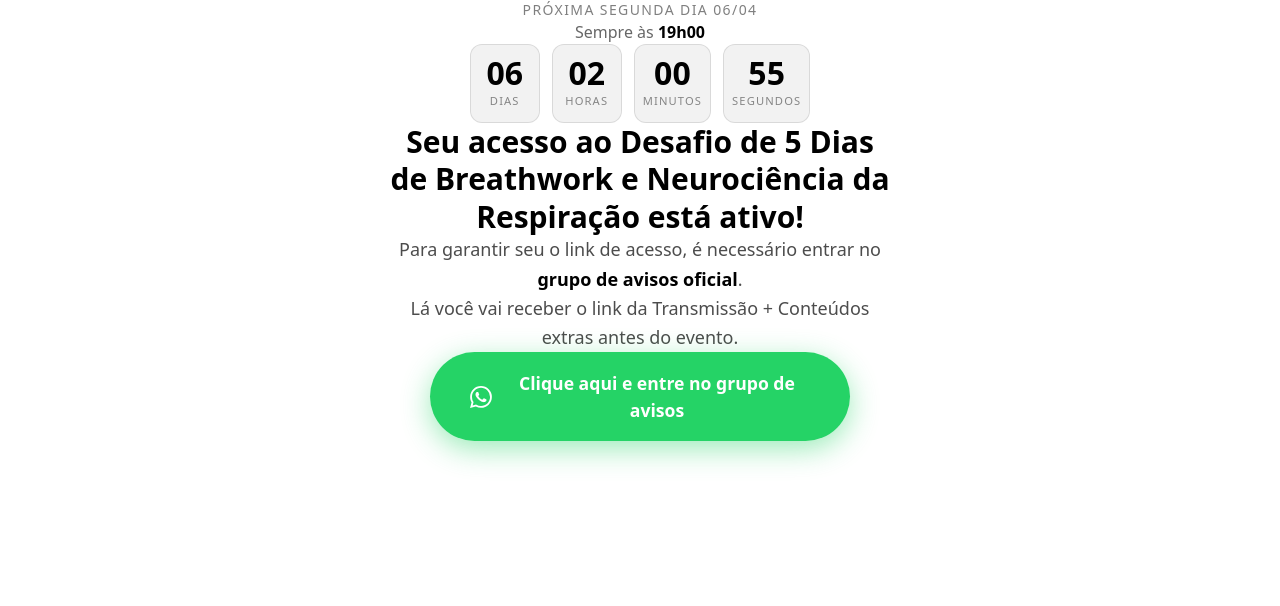
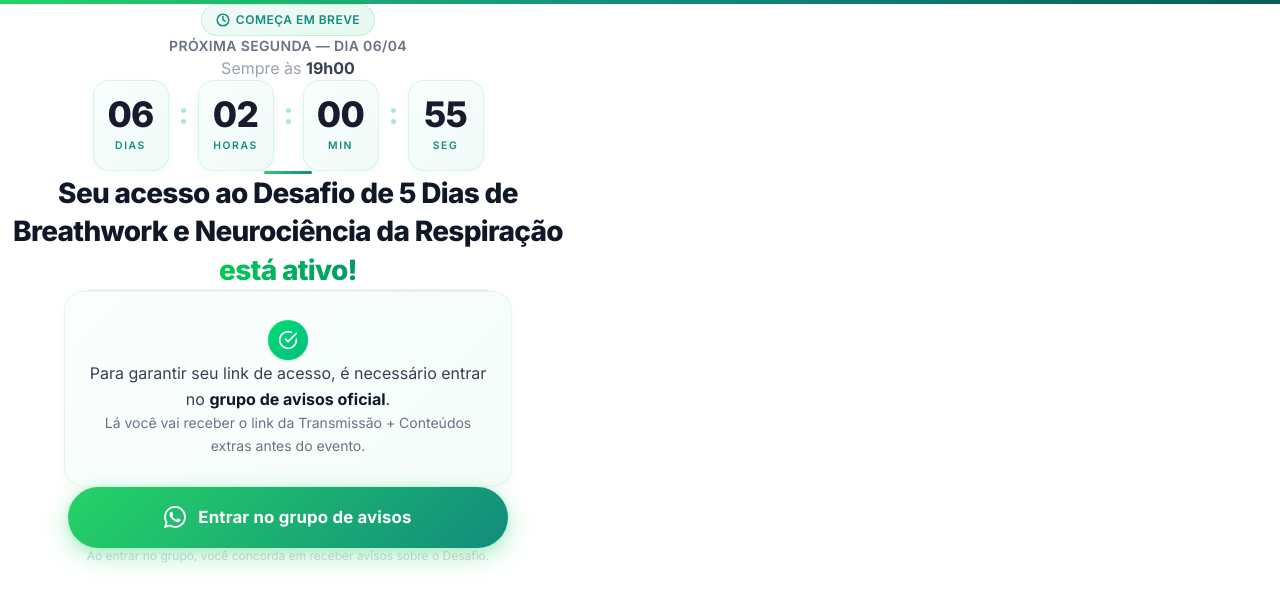
Before and after one commit to felipelmarx/pagina-de-obrigado-desqualificado, a Next.js app: page / in a window 1280 px wide. Shown: the top 606 px of the page. Built offline with nearby package versions, Linux system fonts and the light colour scheme.

Commit message:
redesign: pagina premium - Inter font, gradientes verdes, countdown sofisticado, info card, badge, VSL wrapper com sombra, botao com shimmer

```diff
--- a/app/components/Countdown.tsx
+++ b/app/components/Countdown.tsx
@@ -2,25 +2,9 @@
 
 import { useEffect, useState } from "react";
 
-function getNextTarget(): Date {
-  const now = new Date();
-  const target = new Date(now);
-
-  // Próxima segunda-feira às 19h (horário de Brasília)
-  const dayOfWeek = now.getDay();
-  let daysUntilMonday = (1 - dayOfWeek + 7) % 7;
-  if (daysUntilMonday === 0) {
-    // Se hoje é segunda, verifica se já passou das 19h
-    const brazilHour = now.getUTCHours() - 3;
-    if (brazilHour >= 19) {
-      daysUntilMonday = 7;
-    }
-  }
-
-  target.setDate(now.getDate() + daysUntilMonday);
-  target.setUTCHours(22, 0, 0, 0); // 19h BRT = 22h UTC
-
-  return target;
+function getTarget(): Date {
+  // 06/04/2026 às 19h BRT (22h UTC)
+  return new Date(Date.UTC(2026, 3, 6, 22, 0, 0));
 }
 
 export default function Countdown() {
@@ -30,51 +14,74 @@ export default function Countdown() {
     minutes: 0,
     seconds: 0,
   });
+  const [mounted, setMounted] = useState(false);
 
   useEffect(() => {
-    const target = getNextTarget();
+    setMounted(true);
+    const target = getTarget();
 
-    const interval = setInterval(() => {
-      const now = new Date().getTime();
+    const tick = () => {
+      const now = Date.now();
       const distance = target.getTime() - now;
 
       if (distance <= 0) {
-        clearInterval(interval);
         setTimeLeft({ days: 0, hours: 0, minutes: 0, seconds: 0 });
         return;
       }
 
       setTimeLeft({
         days: Math.floor(distance / (1000 * 60 * 60 * 24)),
-        hours: Math.floor((distance % (1000 * 60 * 60 * 24)) / (1000 * 60 * 60)),
+        hours: Math.floor(
+          (distance % (1000 * 60 * 60 * 24)) / (1000 * 60 * 60)
+        ),
         minutes: Math.floor((distance % (1000 * 60 * 60)) / (1000 * 60)),
         seconds: Math.floor((distance % (1000 * 60)) / 1000),
       });
-    }, 1000);
+    };
 
+    tick();
+    const interval = setInterval(tick, 1000);
     return () => clearInterval(interval);
   }, []);
 
   const pad = (n: number) => String(n).padStart(2, "0");
 
+  if (!mounted) {
+    return (
+      <div className="countdown-grid">
+        {["Dias", "Horas", "Min", "Seg"].map((label) => (
+          <div className="countdown-cell" key={label}>
+            <div className="countdown-number">--</div>
+            <div className="countdown-label">{label}</div>
+          </div>
+        ))}
+      </div>
+    );
+  }
+
+  const cells = [
+    { value: timeLeft.days, label: "Dias" },
+    { value: timeLeft.hours, label: "Horas" },
+    { value: timeLeft.minutes, label: "Min" },
+    { value: timeLeft.seconds, label: "Seg" },
+  ];
+
   return (
-    <div className="flex gap-3 justify-center">
-      <div className="countdown-cell">
-        <div className="countdown-number">{pad(timeLeft.days)}</div>
-        <div className="countdown-label">Dias</div>
-      </div>
-      <div className="countdown-cell">
-        <div className="countdown-number">{pad(timeLeft.hours)}</div>
-        <div className="countdown-label">Horas</div>
-      </div>
-      <div className="countdown-cell">
-        <div className="countdown-number">{pad(timeLeft.minutes)}</div>
-        <div className="countdown-label">Minutos</div>
-      </div>
-      <div className="countdown-cell">
-        <div className="countdown-number">{pad(timeLeft.seconds)}</div>
-        <div className="countdown-label">Segundos</div>
-      </div>
+    <div className="countdown-grid">
+      {cells.map((cell, i) => (
+        <div key={cell.label} style={{ display: "flex", alignItems: "center", gap: "12px" }}>
+          <div className="countdown-cell">
+            <div className="countdown-number">{pad(cell.value)}</div>
+            <div className="countdown-label">{cell.label}</div>
+          </div>
+          {i < cells.length - 1 && (
+            <div className="countdown-separator">
+              <div className="countdown-separator-dot" />
+              <div className="countdown-separator-dot" />
+            </div>
+          )}
+        </div>
+      ))}
     </div>
   );
 }
--- a/app/globals.css
+++ b/app/globals.css
@@ -1,4 +1,8 @@
 @import "tailwindcss";
+
+@theme inline {
+  --font-sans: var(--font-inter);
+}
 
 * {
   margin: 0;
@@ -7,72 +11,179 @@
 }
 
 body {
-  background-color: #ffffff;
-  color: #000000;
-  font-family: system-ui, -apple-system, "Segoe UI", Roboto, "Helvetica Neue", Arial, sans-serif;
+  background: #ffffff;
+  color: #1a1a2e;
+  font-family: var(--font-inter), system-ui, -apple-system, sans-serif;
+  overflow-x: hidden;
+}
+
+/* ─── Decorative top gradient bar ─── */
+.top-bar {
+  height: 4px;
+  background: linear-gradient(90deg, #25d366 0%, #128c7e 50%, #075e54 100%);
+}
+
+/* ─── Countdown ─── */
+.countdown-grid {
+  display: flex;
+  gap: 12px;
+  justify-content: center;
 }
 
 .countdown-cell {
-  background: rgba(0, 0, 0, 0.05);
-  border: 1px solid rgba(0, 0, 0, 0.1);
-  border-radius: 12px;
-  padding: 12px 8px;
-  min-width: 70px;
+  background: linear-gradient(135deg, #f8fffe 0%, #f0faf7 100%);
+  border: 1px solid rgba(37, 211, 102, 0.15);
+  border-radius: 16px;
+  padding: 16px 12px;
+  min-width: 76px;
   text-align: center;
+  box-shadow: 0 2px 8px rgba(37, 211, 102, 0.06);
+  transition: transform 0.2s ease;
+}
+
+.countdown-cell:hover {
+  transform: translateY(-2px);
 }
 
 .countdown-number {
-  font-size: 2rem;
-  font-weight: 700;
+  font-size: 2.2rem;
+  font-weight: 800;
   line-height: 1;
-  color: #000000;
+  color: #1a1a2e;
+  letter-spacing: -0.02em;
 }
 
 .countdown-label {
-  font-size: 0.7rem;
+  font-size: 0.65rem;
   text-transform: uppercase;
-  letter-spacing: 0.1em;
-  color: rgba(0, 0, 0, 0.45);
-  margin-top: 4px;
+  letter-spacing: 0.15em;
+  color: #128c7e;
+  margin-top: 6px;
+  font-weight: 600;
 }
 
+/* ─── Separator dots between cells ─── */
+.countdown-separator {
+  display: flex;
+  flex-direction: column;
+  justify-content: center;
+  gap: 6px;
+  padding-bottom: 18px;
+}
+
+.countdown-separator-dot {
+  width: 5px;
+  height: 5px;
+  border-radius: 50%;
+  background: rgba(37, 211, 102, 0.4);
+}
+
+/* ─── VSL wrapper ─── */
+.vsl-wrapper {
+  border-radius: 20px;
+  overflow: hidden;
+  box-shadow: 0 20px 60px rgba(0, 0, 0, 0.08), 0 4px 16px rgba(0, 0, 0, 0.04);
+  border: 1px solid rgba(0, 0, 0, 0.06);
+}
+
+/* ─── WhatsApp Button ─── */
 .btn-whatsapp {
   display: inline-flex;
   align-items: center;
   justify-content: center;
   gap: 12px;
-  background-color: #25d366;
+  background: linear-gradient(135deg, #25d366 0%, #128c7e 100%);
   color: #ffffff;
-  font-size: 1.1rem;
+  font-size: 1.05rem;
   font-weight: 700;
-  padding: 18px 40px;
-  border-radius: 50px;
+  padding: 18px 36px;
+  border-radius: 60px;
   text-decoration: none;
-  transition: all 0.3s ease;
-  box-shadow: 0 8px 24px rgba(37, 211, 102, 0.35);
+  transition: all 0.3s cubic-bezier(0.4, 0, 0.2, 1);
+  box-shadow: 0 8px 24px rgba(37, 211, 102, 0.3), 0 2px 8px rgba(37, 211, 102, 0.15);
   width: 100%;
-  max-width: 420px;
+  max-width: 440px;
+  letter-spacing: 0.01em;
+  position: relative;
+  overflow: hidden;
+}
+
+.btn-whatsapp::before {
+  content: "";
+  position: absolute;
+  top: 0;
+  left: -100%;
+  width: 100%;
+  height: 100%;
+  background: linear-gradient(
+    90deg,
+    transparent,
+    rgba(255, 255, 255, 0.15),
+    transparent
+  );
+  transition: left 0.5s ease;
+}
+
+.btn-whatsapp:hover::before {
+  left: 100%;
 }
 
 .btn-whatsapp:hover {
-  background-color: #20bd5a;
-  transform: translateY(-2px);
-  box-shadow: 0 12px 32px rgba(37, 211, 102, 0.45);
+  transform: translateY(-3px);
+  box-shadow: 0 12px 32px rgba(37, 211, 102, 0.4), 0 4px 12px rgba(37, 211, 102, 0.2);
 }
 
-@keyframes pulse-green {
+.btn-whatsapp:active {
+  transform: translateY(-1px);
+}
+
+@keyframes pulse-soft {
   0%, 100% {
-    box-shadow: 0 8px 24px rgba(37, 211, 102, 0.35);
+    box-shadow: 0 8px 24px rgba(37, 211, 102, 0.3), 0 2px 8px rgba(37, 211, 102, 0.15);
   }
   50% {
-    box-shadow: 0 8px 32px rgba(37, 211, 102, 0.55);
+    box-shadow: 0 8px 32px rgba(37, 211, 102, 0.45), 0 2px 12px rgba(37, 211, 102, 0.25);
   }
 }
 
 .btn-whatsapp {
-  animation: pulse-green 2s ease-in-out infinite;
+  animation: pulse-soft 3s ease-in-out infinite;
 }
 
 .btn-whatsapp:hover {
   animation: none;
 }
+
+/* ─── Badge ─── */
+.badge {
+  display: inline-flex;
+  align-items: center;
+  gap: 6px;
+  background: linear-gradient(135deg, #f0faf7 0%, #e8f8f0 100%);
+  border: 1px solid rgba(37, 211, 102, 0.2);
+  color: #128c7e;
+  font-size: 0.75rem;
+  font-weight: 600;
+  padding: 6px 14px;
+  border-radius: 100px;
+  letter-spacing: 0.04em;
+  text-transform: uppercase;
+}
+
+/* ─── Divider ─── */
+.divider {
+  width: 48px;
+  height: 3px;
+  background: linear-gradient(90deg, #25d366, #128c7e);
+  border-radius: 3px;
+  margin: 0 auto;
+}
+
+/* ─── Info card ─── */
+.info-card {
+  background: linear-gradient(135deg, #fafffe 0%, #f5fcf9 100%);
+  border: 1px solid rgba(37, 211, 102, 0.1);
+  border-radius: 20px;
+  padding: 28px 24px;
+  box-shadow: 0 4px 16px rgba(0, 0, 0, 0.03);
+}
--- a/app/layout.tsx
+++ b/app/layout.tsx
@@ -1,9 +1,17 @@
 import type { Metadata } from "next";
+import { Inter } from "next/font/google";
 import "./globals.css";
+
+const inter = Inter({
+  subsets: ["latin"],
+  variable: "--font-inter",
+  display: "swap",
+});
 
 export const metadata: Metadata = {
   title: "Parabéns! Próximo Passo - Desafio de Breathwork",
-  description: "Seu acesso ao Desafio de 5 Dias de Breathwork está ativo!",
+  description:
+    "Seu acesso ao Desafio de 5 Dias de Breathwork e Neurociência da Respiração está ativo!",
 };
 
 export default function RootLayout({
@@ -12,8 +20,8 @@ export default function RootLayout({
   children: React.ReactNode;
 }>) {
   return (
-    <html lang="pt-BR" className="h-full antialiased">
-      <body className="min-h-full flex flex-col">{children}</body>
+    <html lang="pt-BR" className={`${inter.variable} h-full antialiased`}>
+      <body className="min-h-full flex flex-col font-sans">{children}</body>
     </html>
   );
 }
--- a/app/page.tsx
+++ b/app/page.tsx
@@ -3,72 +3,104 @@ import Script from "next/script";
 
 export default function Home() {
   return (
-    <main className="flex-1 flex flex-col items-center justify-start px-4 py-10">
-      {/* Countdown no topo */}
-      <div className="text-center mb-8">
-        <p className="text-sm text-black/50 uppercase tracking-widest mb-1">
-          Próxima Segunda dia 06/04
+    <>
+      {/* Barra decorativa topo */}
+      <div className="top-bar" />
+
+      <main className="flex-1 flex flex-col items-center justify-start px-5 pt-10 pb-16 max-w-xl mx-auto">
+        {/* Badge + Data */}
+        <div className="text-center mb-6">
+          <div className="badge mb-4">
+            <svg width="14" height="14" viewBox="0 0 24 24" fill="none" stroke="currentColor" strokeWidth="2.5" strokeLinecap="round" strokeLinejoin="round">
+              <circle cx="12" cy="12" r="10" />
+              <polyline points="12 6 12 12 16 14" />
+            </svg>
+            Começa em breve
+          </div>
+          <p className="text-sm font-semibold text-gray-500 tracking-wide uppercase mb-1">
+            Próxima Segunda &mdash; dia 06/04
           </p>
-        <p className="text-base text-black/60 mb-4">
-          Sempre às <strong className="text-black">19h00</strong>
+          <p className="text-base text-gray-400">
+            Sempre às <span className="font-bold text-gray-700">19h00</span>
           </p>
+        </div>
+
+        {/* Countdown */}
+        <div className="mb-10">
           <Countdown />
         </div>
 
+        {/* Divider */}
+        <div className="divider mb-10" />
+
         {/* Titulo */}
-      <div className="text-center max-w-lg mb-8">
-        <h1 className="text-2xl md:text-3xl font-bold leading-tight">
+        <div className="text-center mb-10">
+          <h1 className="text-2xl md:text-[1.75rem] font-extrabold leading-snug tracking-tight text-gray-900">
             Seu acesso ao Desafio de 5 Dias de Breathwork e Neurociência da
-          Respiração está ativo!
+            Respiração{" "}
+            <span className="bg-gradient-to-r from-green-500 to-emerald-600 bg-clip-text text-transparent">
+              está ativo!
+            </span>
           </h1>
         </div>
 
         {/* VSL Player Vertical */}
         <div className="w-full max-w-[400px] mb-10">
+          <div className="vsl-wrapper">
             <div
               dangerouslySetInnerHTML={{
                 __html: `<vturb-smartplayer id="vid-69b9ab7dd04b0a3cfd8bbd50" style="display: block; margin: 0 auto; width: 100%; max-width: 400px;"></vturb-smartplayer>`,
               }}
             />
           </div>
+        </div>
 
-      {/* Texto grupo */}
-      <div className="text-center max-w-lg mb-8">
-        <p className="text-base md:text-lg text-black/70 leading-relaxed">
-          Para garantir seu o link de acesso, é necessário entrar no{" "}
-          <strong className="text-black">grupo de avisos oficial</strong>.
+        {/* Info card com texto do grupo */}
+        <div className="info-card w-full max-w-md mb-10 text-center">
+          <div className="flex justify-center mb-4">
+            <div className="w-10 h-10 rounded-full bg-gradient-to-br from-green-400 to-emerald-500 flex items-center justify-center shadow-sm">
+              <svg width="20" height="20" viewBox="0 0 24 24" fill="none" stroke="white" strokeWidth="2" strokeLinecap="round" strokeLinejoin="round">
+                <path d="M22 11.08V12a10 10 0 1 1-5.93-9.14" />
+                <polyline points="22 4 12 14.01 9 11.01" />
+              </svg>
+            </div>
+          </div>
+          <p className="text-base text-gray-700 leading-relaxed mb-2">
+            Para garantir seu link de acesso, é necessário entrar no{" "}
+            <strong className="text-gray-900">grupo de avisos oficial</strong>.
           </p>
-        <p className="text-base md:text-lg text-black/70 leading-relaxed mt-2">
-          Lá você vai receber o link da Transmissão + Conteúdos extras antes do
-          evento.
+          <p className="text-sm text-gray-500 leading-relaxed">
+            Lá você vai receber o link da Transmissão + Conteúdos extras antes
+            do evento.
           </p>
         </div>
 
         {/* Botao WhatsApp */}
-      <div className="text-center w-full flex justify-center">
+        <div className="w-full flex justify-center">
           <a
             href="https://lp.felipemarx.com.br/grupo-avisos-desafio-de-breathwork"
             target="_blank"
             rel="noopener noreferrer"
             className="btn-whatsapp"
           >
-          <svg
-            width="24"
-            height="24"
-            viewBox="0 0 24 24"
-            fill="currentColor"
-          >
+            <svg width="22" height="22" viewBox="0 0 24 24" fill="currentColor">
               <path d="M17.472 14.382c-.297-.149-1.758-.867-2.03-.967-.273-.099-.471-.148-.67.15-.197.297-.767.966-.94 1.164-.173.199-.347.223-.644.075-.297-.15-1.255-.463-2.39-1.475-.883-.788-1.48-1.761-1.653-2.059-.173-.297-.018-.458.13-.606.134-.133.298-.347.446-.52.149-.174.198-.298.298-.497.099-.198.05-.371-.025-.52-.075-.149-.669-1.612-.916-2.207-.242-.579-.487-.5-.669-.51-.173-.008-.371-.01-.57-.01-.198 0-.52.074-.792.372-.272.297-1.04 1.016-1.04 2.479 0 1.462 1.065 2.875 1.213 3.074.149.198 2.096 3.2 5.077 4.487.709.306 1.262.489 1.694.625.712.227 1.36.195 1.871.118.571-.085 1.758-.719 2.006-1.413.248-.694.248-1.289.173-1.413-.074-.124-.272-.198-.57-.347m-5.421 7.403h-.004a9.87 9.87 0 01-5.031-1.378l-.361-.214-3.741.982.998-3.648-.235-.374a9.86 9.86 0 01-1.51-5.26c.001-5.45 4.436-9.884 9.888-9.884 2.64 0 5.122 1.03 6.988 2.898a9.825 9.825 0 012.893 6.994c-.003 5.45-4.437 9.884-9.885 9.884m8.413-18.297A11.815 11.815 0 0012.05 0C5.495 0 .16 5.335.157 11.892c0 2.096.547 4.142 1.588 5.945L.057 24l6.305-1.654a11.882 11.882 0 005.683 1.448h.005c6.554 0 11.89-5.335 11.893-11.893a11.821 11.821 0 00-3.48-8.413z" />
             </svg>
-          Clique aqui e entre no grupo de avisos
+            Entrar no grupo de avisos
           </a>
         </div>
+
+        {/* Footer sutil */}
+        <p className="text-xs text-gray-300 mt-12 text-center">
+          Ao entrar no grupo, você concorda em receber avisos sobre o Desafio.
+        </p>
+      </main>
 
       {/* ConverteAI Script */}
       <Script
         src="https://scripts.converteai.net/833af2ee-27dd-45af-bdd8-8a182b93ccf8/players/69b9ab7dd04b0a3cfd8bbd50/v4/player.js"
         strategy="afterInteractive"
       />
-    </main>
+    </>
   );
 }
```
Lines whose indentation alone changed are shown as unchanged.
